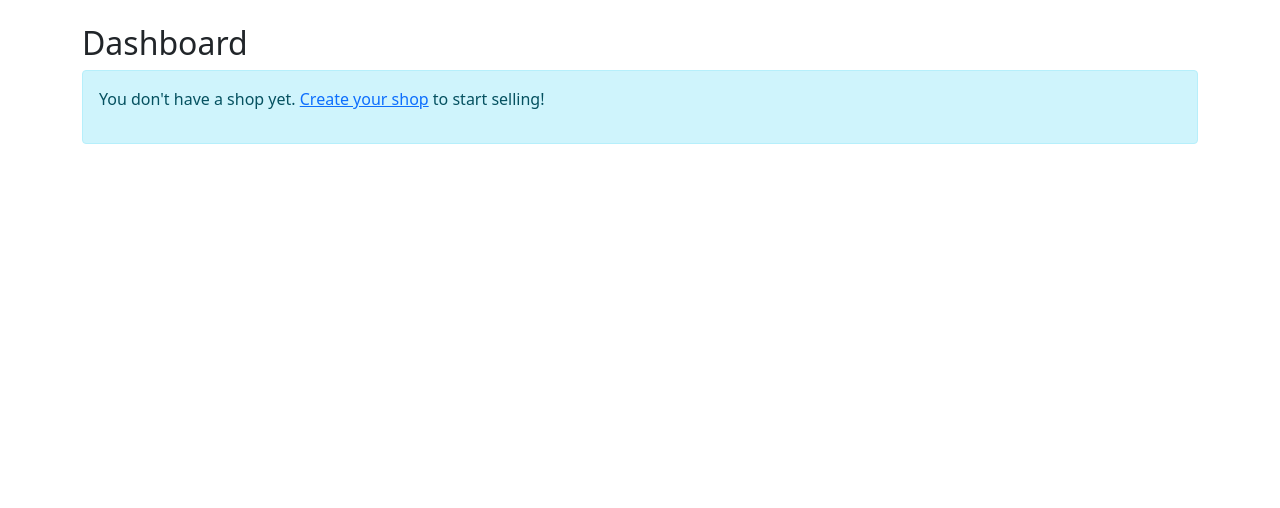
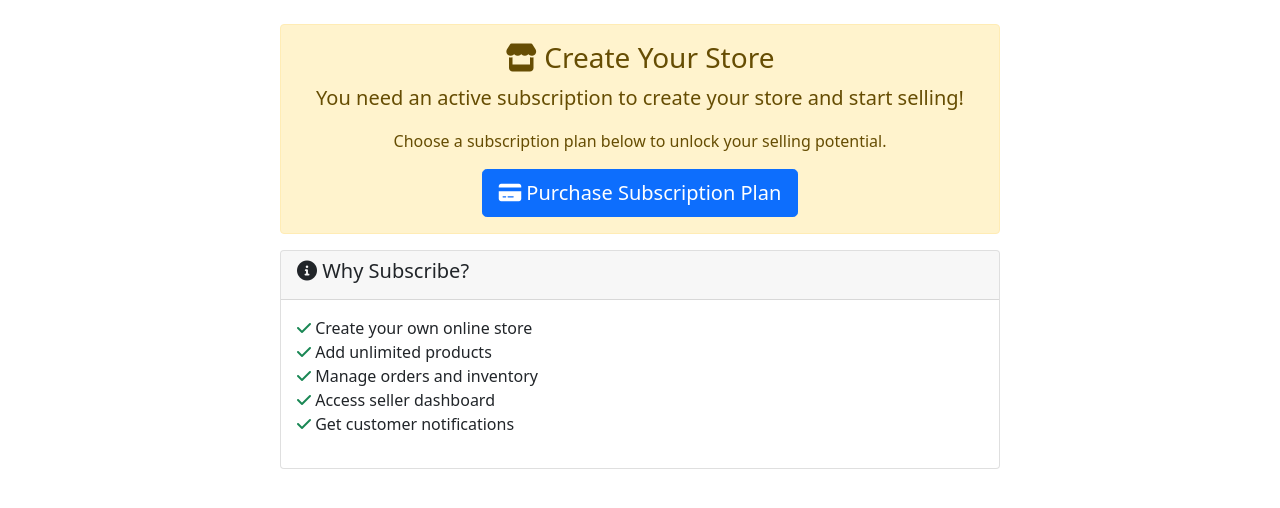
Before and after one commit to ilyas0535/livriha-marketplace, a Django app: page /accounts/dashboard/ in a window 1280 px wide. Shown: the part 66-574 px from the top of the page. Run offline with Django 5.2, Linux system fonts and the light colour scheme; a user stored in the database is signed in; tables that the repository leaves empty hold one stand-in row (values such as "Sample post"); data that the repository does not hold is empty.

Commit message:
Complete subscription system with seller restrictions

```diff
--- a/accounts/views.py
+++ b/accounts/views.py
@@ -170,7 +170,32 @@ def reset_password(request, token):
 
 @login_required
 def dashboard(request):
+    # Admin dashboard for protechdza@gmail.com
+    if request.user.email == 'protechdza@gmail.com':
+        try:
+            from subscriptions.models import Subscription, PaymentConfirmation
+            pending_payments = PaymentConfirmation.objects.filter(is_confirmed=False)
+            all_subscriptions = Subscription.objects.all().order_by('-start_date')
+            all_users = User.objects.filter(is_seller=True)
+
+            return render(request, 'accounts/admin_dashboard.html', {
+                'pending_payments': pending_payments,
+                'subscriptions': all_subscriptions,
+                'users': all_users,
+                'is_admin': True
+            })
+        except:
+            pass
+
     if request.user.is_seller:
+        # Check subscription for sellers
+        try:
+            subscription = getattr(request.user, 'subscription', None)
+            if not subscription or subscription.is_expired:
+                return render(request, 'accounts/seller_no_subscription.html')
+        except:
+            return render(request, 'accounts/seller_no_subscription.html')
+
         try:
             shop = request.user.shop
         except Shop.DoesNotExist:
--- /dev/null
+++ b/templates/accounts/seller_no_subscription.html
@@ -0,0 +1,33 @@
+{% extends 'base.html' %}
+
+{% block content %}
+<div class="container">
+    <div class="row justify-content-center">
+        <div class="col-md-8">
+            <div class="alert alert-warning text-center">
+                <h3><i class="fas fa-store"></i> Create Your Store</h3>
+                <p class="lead">You need an active subscription to create your store and start selling!</p>
+                <p>Choose a subscription plan below to unlock your selling potential.</p>
+                <a href="{% url 'subscription_plans' %}" class="btn btn-primary btn-lg">
+                    <i class="fas fa-credit-card"></i> Purchase Subscription Plan
+                </a>
+            </div>
+
+            <div class="card">
+                <div class="card-header">
+                    <h5><i class="fas fa-info-circle"></i> Why Subscribe?</h5>
+                </div>
+                <div class="card-body">
+                    <ul class="list-unstyled">
+                        <li><i class="fas fa-check text-success"></i> Create your own online store</li>
+                        <li><i class="fas fa-check text-success"></i> Add unlimited products</li>
+                        <li><i class="fas fa-check text-success"></i> Manage orders and inventory</li>
+                        <li><i class="fas fa-check text-success"></i> Access seller dashboard</li>
+                        <li><i class="fas fa-check text-success"></i> Get customer notifications</li>
+                    </ul>
+                </div>
+            </div>
+        </div>
+    </div>
+</div>
+{% endblock %}
--- a/templates/subscriptions/plans.html
+++ b/templates/subscriptions/plans.html
@@ -78,7 +78,11 @@
                         <p>protechdzagmail.com</p>
                     </div>
 
-                    <a href="{% url 'purchase_plan' plan.id %}" class="btn btn-primary">Select Plan</a>
+                    <form method="post" action="{% url 'purchase_plan' plan.id %}">
+                        {% csrf_token %}
+                        <input type="hidden" name="plan_id" value="{{ plan.id }}">
+                        <button type="submit" class="btn btn-success">Payment Complete</button>
+                    </form>
                 </div>
             </div>
         </div>
```
Also changed, not shown: shops/views.py (+10 -0 lines), subscriptions/views.py (+17 -22 lines), templates/accounts/admin_dashboard.html (added, +51 -0 lines).
